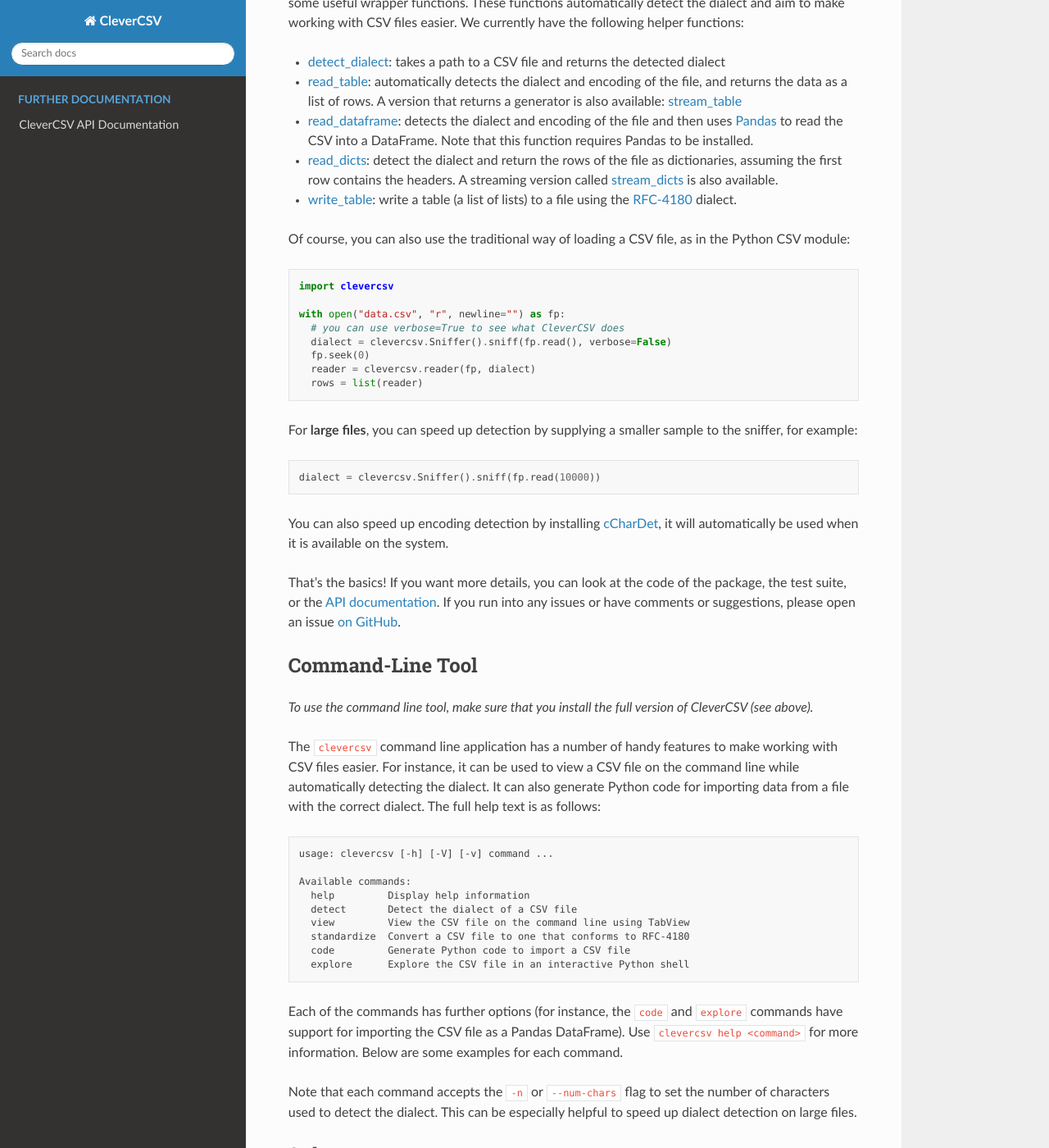
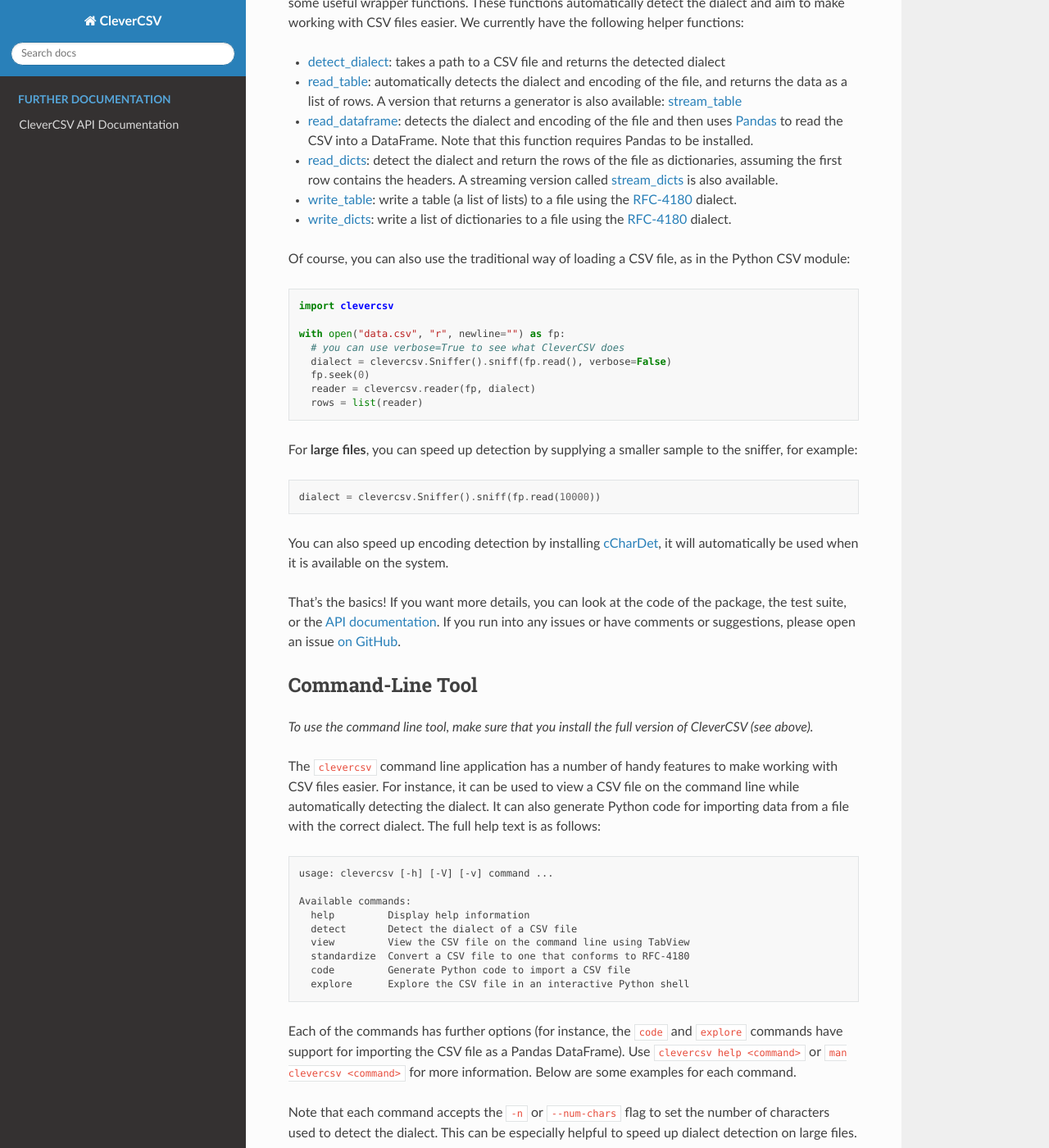
Before and after one commit to alan-turing-institute/CleverCSV, a Sphinx documentation site: the page built from docs/README.rst, in a window 1280 px wide and 1400 px high, scrolled down 3707 px. Shown: the whole window at 82% size. Built offline with Sphinx 7.4.7 and the Read the Docs theme 2.0.0, drawn with Linux system fonts in a browser that asks for light colours; pages that are not in the unit, such as notebooks, are missing from menus.

Commit message:
update rst docs

```diff
--- a/docs/README.rst
+++ b/docs/README.rst
@@ -224,6 +224,9 @@ easier. We currently have the following helper functions:
 * `write_table <https://clevercsv.readthedocs.io/en/latest/source/clevercsv.html#clevercsv.wrappers.write_table>`_\ :
   write a table (a list of lists) to a file using the
   `RFC-4180 <https://tools.ietf.org/html/rfc4180>`_ dialect.
+* `write_dicts <https://clevercsv.readthedocs.io/en/latest/source/clevercsv.html#clevercsv.wrappers.write_dicts>`_\ :
+  write a list of dictionaries to a file using the
+  `RFC-4180 <https://tools.ietf.org/html/rfc4180>`_ dialect.
 
 Of course, you can also use the traditional way of loading a CSV file, as in
 the Python CSV module:
@@ -282,8 +285,8 @@ dialect. The full help text is as follows:
 
 Each of the commands has further options (for instance, the ``code`` and
 ``explore`` commands have support for importing the CSV file as a Pandas
-DataFrame). Use ``clevercsv help <command>`` for more information. Below are
-some examples for each command.
+DataFrame). Use ``clevercsv help <command>`` or ``man clevercsv <command>``
+for more information. Below are some examples for each command.
 
 Note that each command accepts the ``-n`` or ``--num-chars`` flag to set the
 number of characters used to detect the dialect. This can be especially
```
